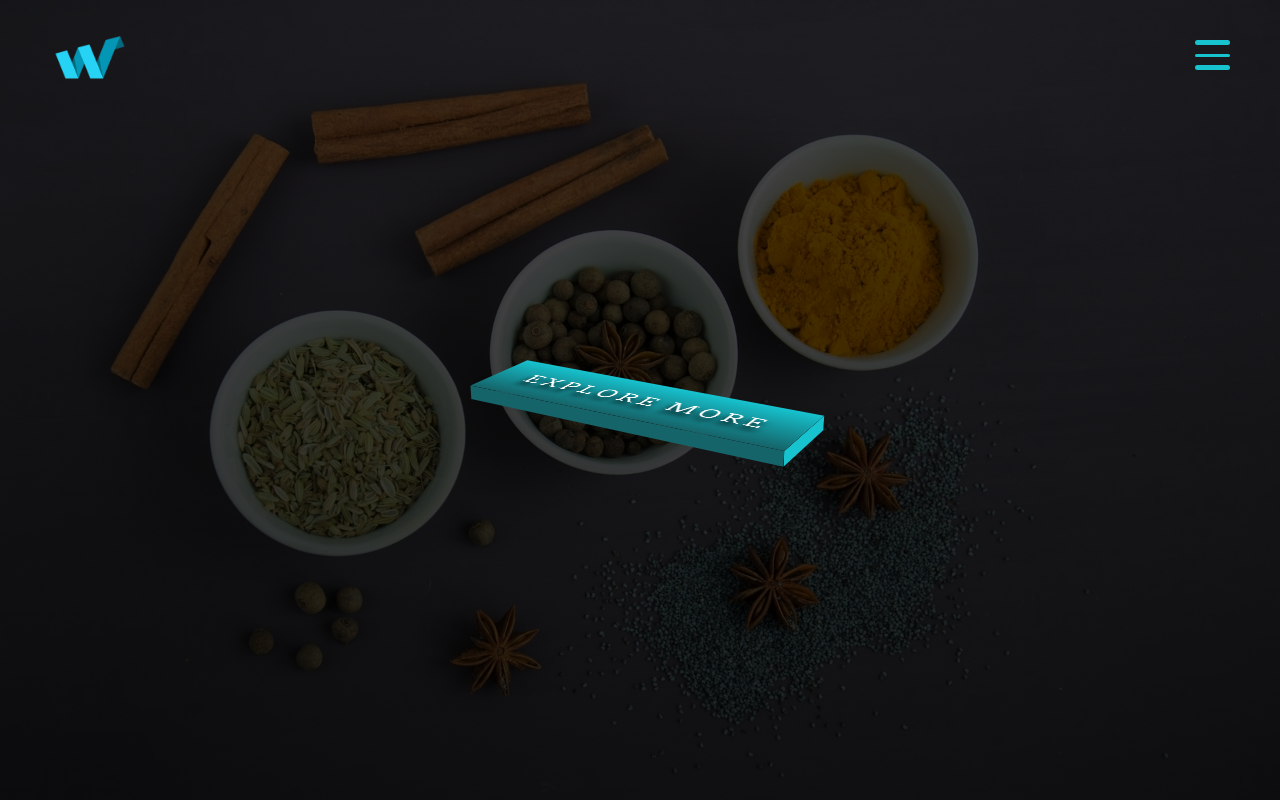
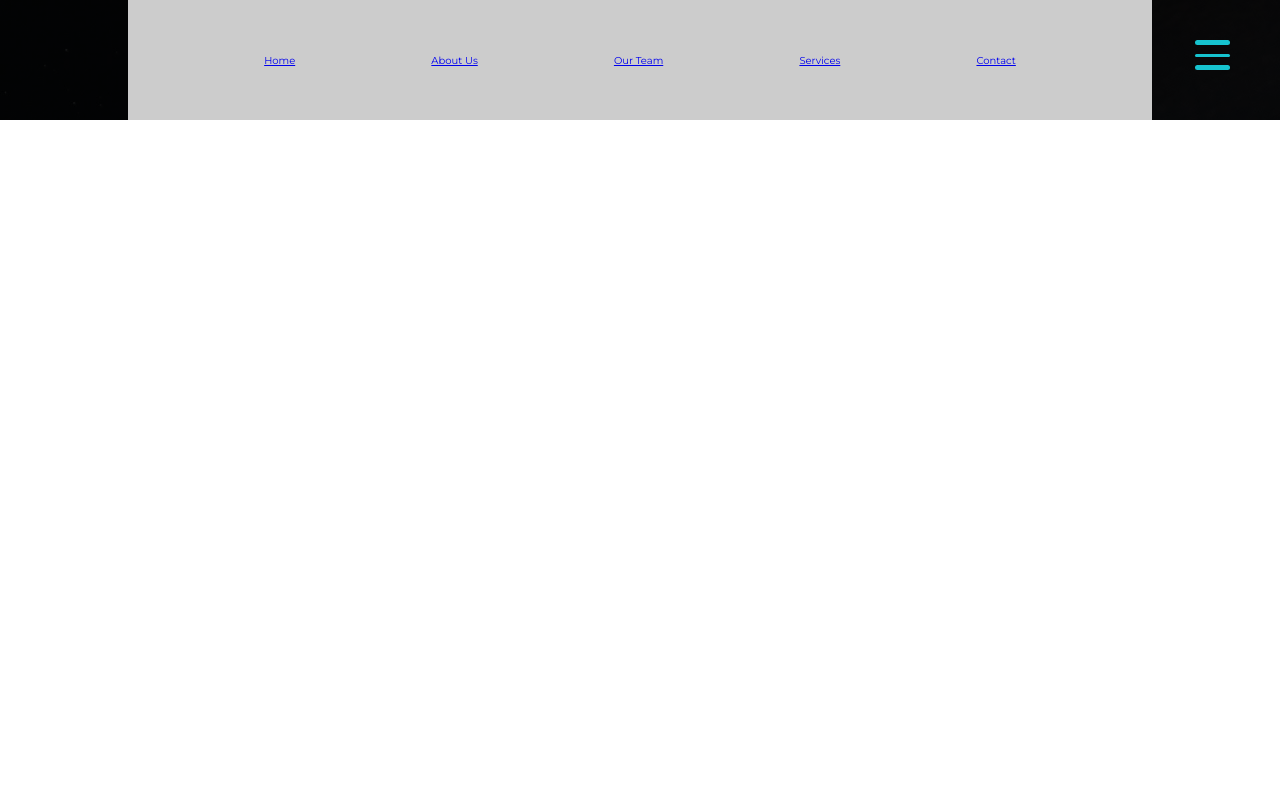
Before and after one commit to Zeztron/3D-hamburger-menu, a website: page index.html in a window 1280 px wide. Drawn offline with Linux system fonts and the light colour scheme.

Commit message:
created top navigation

```diff
--- a/index.html
+++ b/index.html
@@ -12,7 +12,7 @@
 <body>
 
     <div class="container">
-        <div class="banner">
+        <div class="banner" hidden>
             <div class="logo">
                 <a href="#">
                     <img src="images/logo.png" alt="Logo">
@@ -30,7 +30,7 @@
                 <div class="line line-3"></div>
             </div>
 
-            <nav class="top-nav" hidden>
+            <nav class="top-nav">
                 <ul class="nav-list">
                     <li>
                         <a href="#" class="nav-link">Home</a>
--- a/sass/styles.scss
+++ b/sass/styles.scss
@@ -37,6 +37,7 @@
     flex-direction: column;
     justify-content: space-between;
     cursor: pointer;
+    z-index: 100;
 
     .line {
         width: inherit;
@@ -103,3 +104,24 @@
         }
     }
 }
+
+.top-nav {
+    height: 15vh;
+    width: 100%;
+    background: linear-gradient(rgba(0, 0, 0, .8), rgba(0, 0, 0, .8)), url(../images/nav-bg.jpeg) no-repeat 50% 0;
+    background-size: cover;
+    position: fixed;
+    top: 0;
+    z-index: 50;
+
+    .nav-list {
+        background-color: #ccc;
+        list-style: none;
+        width: 80%;
+        margin: auto;
+        height: inherit;
+        display: flex;
+        justify-content: space-evenly;
+        align-items: center;
+    }
+}
```
Also changed, not shown: css/styles.css.
